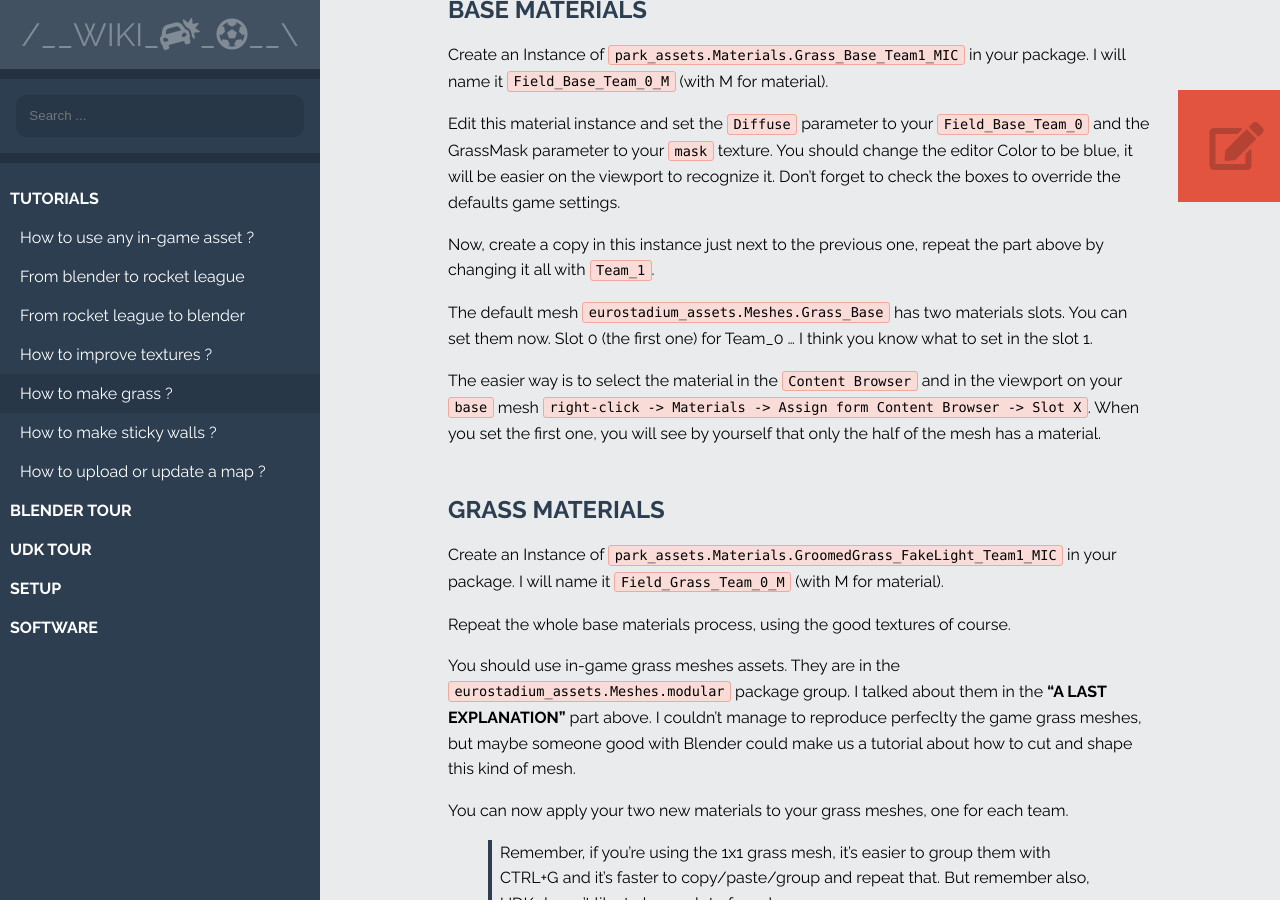
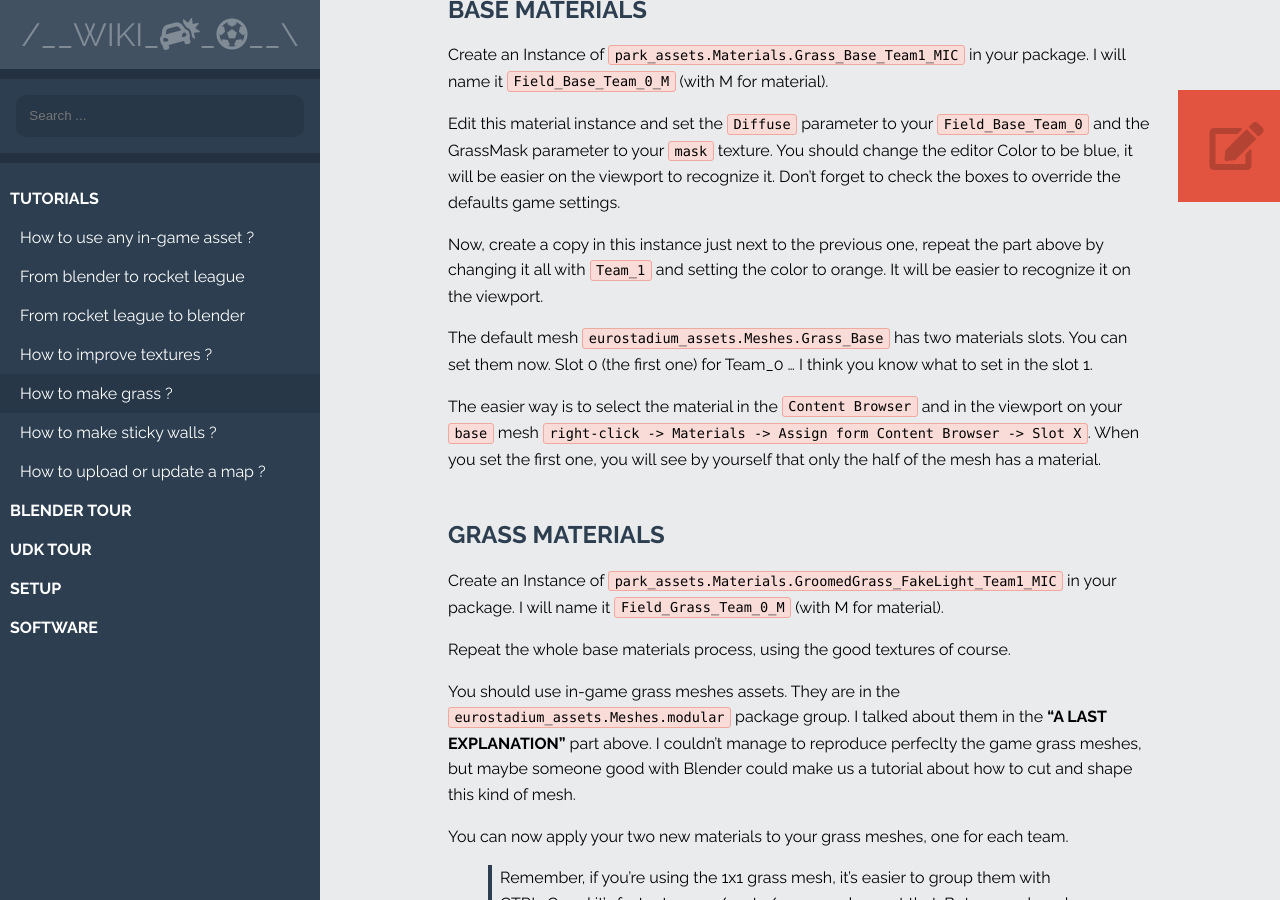
Before and after one commit to rocketleaguemoddingwiki/rocketleaguemoddingwiki.github.io, a Jekyll site: the page built from pages/tutorials/how_to_make_grass.md, in a window 1280 px wide and 900 px high, scrolled down 4536 px. Built offline with Jekyll 4.4.1, drawn with Linux system fonts in a browser that asks for light colours.

Commit message:
precisions

```diff
--- a/pages/tutorials/how_to_make_grass.md
+++ b/pages/tutorials/how_to_make_grass.md
@@ -101,7 +101,7 @@ Create an Instance of `park_assets.Materials.Grass_Base_Team1_MIC` in your packa
 
 Edit this material instance and set the `Diffuse` parameter to your `Field_Base_Team_0` and the GrassMask  parameter to your `mask` texture. You should change the editor Color to be blue, it will be easier on the viewport to recognize it. Don't forget to check the boxes to override the defaults game settings.
 
-Now, create a copy in this instance just next to the previous one, repeat the part above by changing it all with `Team_1`.
+Now, create a copy in this instance just next to the previous one, repeat the part above by changing it all with `Team_1` and setting the color to orange. It will be easier to recognize it on the viewport.
 
 The default mesh `eurostadium_assets.Meshes.Grass_Base` has two materials slots. You can set them now. Slot 0 (the first one) for Team_0 ... I think you know what to set in the slot 1.
 
```
